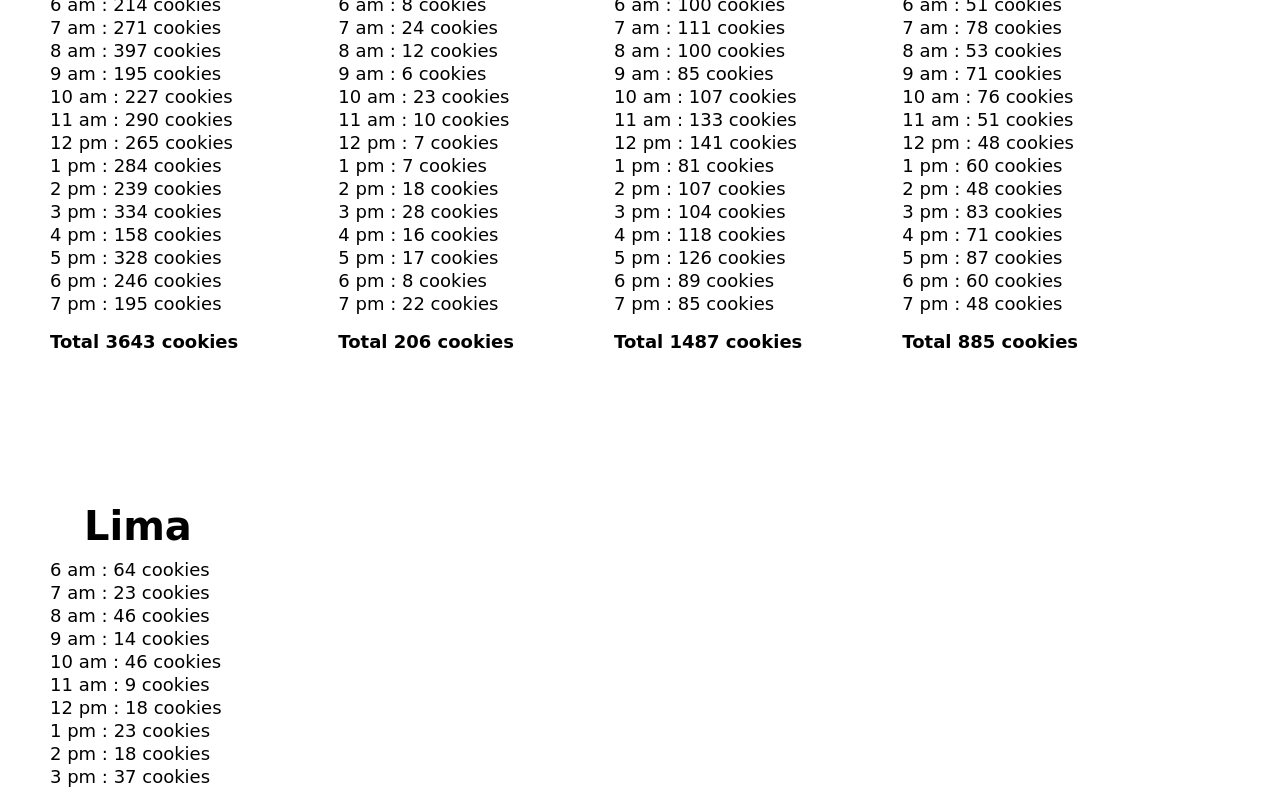
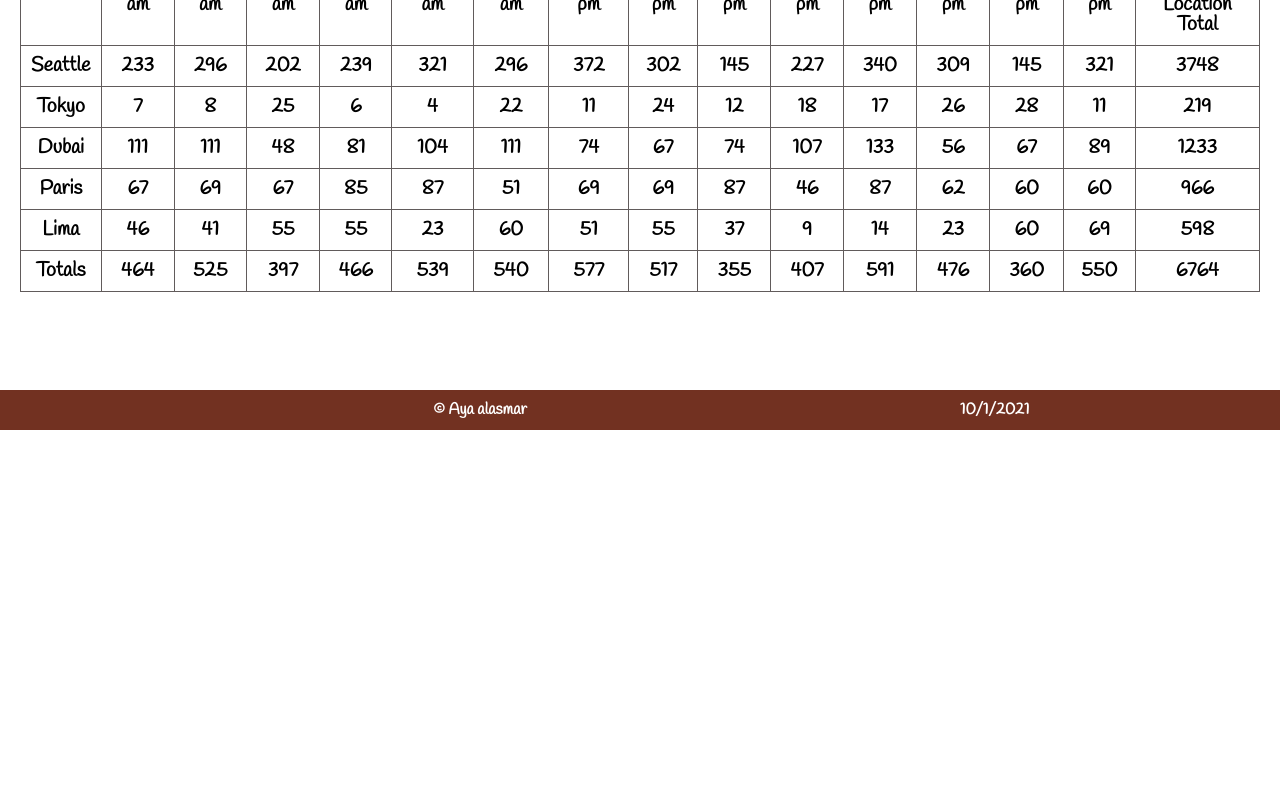
Before and after one commit to aya-alasmar/cookie-stand, a plain HTML site: page sales.html in a window 1280 px wide. Shown: the part 258-1049 px from the top of the page. After the commit the page ends 800 px from the top, so only its background shows below. Drawn offline with Linux system fonts and the light colour scheme; a web font is replaced by a local one.

Commit message:
add lab 7

```diff
--- a/css/style.css
+++ b/css/style.css
@@ -1,6 +1,6 @@
 section{
     display: inline-block;
-    margin: 40px 50px;
+    margin: 40px 45px;
     font-size: large;
     padding: 35px 0px;
 }
@@ -19,8 +19,11 @@ section li:last-child{
 
 }
 body{
-    font-family:cursive;
+    font-family: 'Balsamiq Sans', cursive;
+    font-family: 'Hachi Maru Pop', cursive;
+    font-family: 'Handlee', cursive;
     background-color: white;
+    font-weight: 900;
 }
 header{
     background-color:rgb(246 212 152);
@@ -55,20 +58,21 @@ header{
  .navlink {
     text-decoration: none;
     color: rgb(114 49 33);
-    font-size: 30px;
-    font-weight: 800;
+    font-size: 25px;
+
  }
 
 
 main {
-     justify-content: center;
+    justify-content: center;
 
 }
 .par_main , .h4_main{
-    margin: 10px 70px;
+    margin: 10px 120px;
     justify-content: center;
-    font-size: larger;
+    font-size: 25px;
     color:  rgb(114 49 33);
+    line-height: 30px;
 
 }
 .h4_main{
@@ -91,12 +95,29 @@ footer{
 }
 
 #copyright{
-    display: inline-block;
-    margin: 10px 550px;
-}
+   display: inline-block;
+   text-align: center;
+   padding-top: 10px;
+   width: 75%;
+ }
 #date{
     display: inline-block;
     float: right;
-    margin: 10px;
+    height: 30px;
+    padding-top: 10px;
+    width: 25%;
 
 }
+
+table{
+   margin: 98px 20px;
+
+
+}
+td ,th  {
+    text-align: center;
+    font-size: 20px;
+    padding: 10px;
+    border : 1px solid rgb(97, 91, 91);
+
+}
--- a/js/app.js
+++ b/js/app.js
@@ -1,213 +1,141 @@
 'use strict';
-var hours=[6,7,8,9,10,11,12,1,2,3,4,5,6,7];
+var hours=[" 6:00 am "," 7:00 am "," 8:00 am "," 9:00 am "," 10:00 am "," 11:00 am "," 12:00 pm "," 1:00 pm "," 2:00 pm "," 3:00 pm "," 4:00 pm "," 5:00 pm "," 6:00 pm "," 7:00 pm "];
 
-var Seattle	={
-    minCustPerHour :23 ,
-    maxCustPerHour  :65 ,
-    avgCookiesPerHour :6.3 ,
-    custPerHour : 0,
-    cookiesPerHour:null,
-    totalCookies:0,
-    calCustPerHour : function(){
+
+function Branch(branchName,maxCust,minCust,avgCookie) {
+    this.branchName = branchName;
+    this.maxCustPerHour = maxCust;
+    this.minCustPerHour = minCust;
+    this.avgCookiesPerHour = avgCookie;
+    this.custPerHour = [];
+    this.cookiesPerHour = [];
+    this.totalCookies = 0;
+}
+
+Branch.prototype.calCust= function (maxCustPerHour, minCustPerHour) {
+    this.custPerHour = calCustPerHour(maxCustPerHour, minCustPerHour);
+
+};
+
+Branch.prototype.calCookies = function (avgCookiesPerHour,custPerHour) {
+    this.cookiesPerHour=calCookiesPerHour(avgCookiesPerHour,custPerHour)[0];
+    this.totalCookies=calCookiesPerHour(avgCookiesPerHour,custPerHour)[1];
+
+};
+
+Branch.prototype.render= function(){
+
+    var row=document.createElement('tr');
+    table.appendChild(row);
+    var branchHead =document.createElement('th');
+    row.appendChild(branchHead);
+    branchHead.textContent=this.branchName;
+
+    for(var j=0 ; j<this.cookiesPerHour.length;j++){
+        var tableData=document.createElement('td');
+        row.appendChild(tableData);
+        tableData.textContent=this.cookiesPerHour[j];
+
+    }
+
+    var branchTotal=document.createElement('th');
+    row.appendChild(branchTotal);
+    branchTotal.textContent=this.totalCookies;
+
+}
+
+function calCustPerHour(maxCustPerHour,minCustPerHour) {
     var randNum1;
     var customerNum=new Array();
     for (var i = 0; i < hours.length; i++) {
-         randNum1= Math.floor(Math.random()*(this.maxCustPerHour-this.minCustPerHour+1)+this.minCustPerHour);
+     randNum1= Math.floor(Math.random()*(maxCustPerHour-minCustPerHour+1)+minCustPerHour);
      customerNum[i]=randNum1;
     }
-         this.custPerHour= customerNum;
-    },
-    calCookiesPerHour :function(){
+     return customerNum;
+}
+
+function footerSection(table) {
+    var totalRow = document.createElement('tr');
+    var footerCell = document.createElement('th');
+    footerCell.textContent = 'Totals';
+    totalRow.appendChild(footerCell);
+    var sum;
+    for (var i = 0; i <= hours.length; i++) {
+        var footerCell = document.createElement('th');
+        sum = 0;
+        for (var j = 0; j < locations.length; j++) {
+            if(i==hours.length){
+                sum=sum+locations[j].totalCookies;
+            }
+            else{
+                sum = sum + locations[j].cookiesPerHour[i];
+            }
+        }
+        footerCell.textContent = sum;
+        totalRow.appendChild(footerCell);
+    }
+    table.appendChild(totalRow);
+}
+
+function calCookiesPerHour(avgCookiesPerHour,custPerHour){
     var cookies=[0] ;
     var totalCookies=0;
     for (var i = 0; i < hours.length; i++) {
-            cookies[i] = Math.round(this.custPerHour[i]*this.avgCookiesPerHour);
-            totalCookies=totalCookies+cookies;
+        cookies[i] = Math.round(custPerHour[i]*avgCookiesPerHour);
+        totalCookies=totalCookies+cookies[i];
     }
-         this.cookiesPerHour=cookies;
-         this.totalCookies=totalCookies;
+    return [cookies , totalCookies];
 }
-};
-Seattle.calCustPerHour();
-Seattle.calCookiesPerHour();
+
+
+var Seattle= new Branch('Seattle',65,23,6.3);
+Seattle.calCust(65,23);
+Seattle.calCookies(6.3,Seattle.custPerHour);
+
+var Tokyo= new Branch('Tokyo',24,3,1.2);
+Tokyo.calCust(24,3);
+Tokyo.calCookies(1.2,Tokyo.custPerHour);
+
+var Dubai= new Branch('Dubai',38,11,3.7);
+Dubai.calCust(38,11);
+Dubai.calCookies(3.7,Dubai.custPerHour);
+
+var Paris= new Branch('Paris',38,20,2.3);
+Paris.calCust(38,20);
+Paris.calCookies(2.3,Paris.custPerHour);
+
+var Lima= new Branch('Lima',1.6,2,4.6);
+Lima.calCust(16,2);
+Lima.calCookies(4.6,Lima.custPerHour);
+var locations=[Seattle,Tokyo,Dubai,Paris,Lima];
+
+
+
+var body = document.getElementById("salesBody");
+var table = document.createElement('table');
+body.appendChild(table);
+var headers =document.createElement('tr');
+table.appendChild(headers);
+var headEmpty=document.createElement('th');
+headers.appendChild(headEmpty);
+headEmpty.textContent=' ';
+for(var i=0;i<hours.length;i++){
+    var headData=document.createElement('th');
+    headers.appendChild(headData);
+    headData.textContent=hours[i];
+}
+var headDataTotal=document.createElement('th');
+headers.appendChild(headDataTotal);
+headDataTotal.textContent=" Daily Location Total";
 
 
 
 
-
-var Tokyo	={
-    minCustPerHour :3 ,
-    maxCustPerHour  : 24,
-    avgCookiesPerHour :1.2 ,
-    custPerHour : 0,
-    cookiesPerHour:null,
-    totalCookies:0,
-    calCustPerHour : function(){
-        var randNum1;
-        var customerNum=new Array();
-        for (var i = 0; i < hours.length; i++) {
-         randNum1= Math.floor(Math.random()*(this.maxCustPerHour-this.minCustPerHour+1)+this.minCustPerHour);
-         customerNum[i]=randNum1;
-        }
-         this.custPerHour= customerNum;
-    },
-    calCookiesPerHour :function(){
-        var cookies=[0] ;
-        var totalCookies=0;
-        for (var i = 0; i < hours.length; i++) {
-
-            cookies[i] = Math.round(this.custPerHour[i]*this.avgCookiesPerHour);
-            totalCookies=totalCookies+cookies;
-
-        }
-         this.cookiesPerHour=cookies;
-         this.totalCookies=totalCookies;
-    }
-};
-Tokyo.calCustPerHour();
-Tokyo.calCookiesPerHour();
+Seattle.render();
+Tokyo.render();
+Dubai.render();
+Paris.render();
+Lima.render();
 
 
-
-
-var Dubai	={
-    minCustPerHour :11 ,
-    maxCustPerHour  :38 ,
-    avgCookiesPerHour :3.7 ,
-    custPerHour : 0,
-    cookiesPerHour:null,
-    totalCookies:0,
-    calCustPerHour : function(){
-        var randNum1;
-        var customerNum=new Array();
-        for (var i = 0; i < hours.length; i++) {
-         randNum1= Math.floor(Math.random()*(this.maxCustPerHour-this.minCustPerHour+1)+this.minCustPerHour);
-         customerNum[i]=randNum1;
-        }
-         this.custPerHour= customerNum;
-    },
-    calCookiesPerHour :function(){
-        var cookies=[0] ;
-        var totalCookies=0;
-        for (var i = 0; i < hours.length; i++) {
-
-            cookies[i] = Math.round(this.custPerHour[i]*this.avgCookiesPerHour);
-            totalCookies=totalCookies+cookies;
-
-        }
-         this.cookiesPerHour=cookies;
-         this.totalCookies=totalCookies;
-    }
-};
-Dubai.calCustPerHour();
-Dubai.calCookiesPerHour();
-
-
-
-
-var Paris	={
-    minCustPerHour :20 ,
-    maxCustPerHour  :38 ,
-    avgCookiesPerHour :2.3 ,
-    custPerHour : 0,
-    cookiesPerHour:null,
-    totalCookies:0,
-    calCustPerHour : function(){
-        var randNum1;
-        var customerNum=new Array();
-        for (var i = 0; i < hours.length; i++) {
-         randNum1= Math.floor(Math.random()*(this.maxCustPerHour-this.minCustPerHour+1)+this.minCustPerHour);
-         customerNum[i]=randNum1;
-        }
-         this.custPerHour= customerNum;
-    },
-    calCookiesPerHour :function(){
-        var cookies=[0] ;
-        var totalCookies=0;
-        for (var i = 0; i < hours.length; i++) {
-
-            cookies[i] = Math.round(this.custPerHour[i]*this.avgCookiesPerHour);
-            totalCookies=totalCookies+cookies;
-
-        }
-         this.cookiesPerHour=cookies;
-         this.totalCookies=totalCookies;
-    }
-};
-Paris.calCustPerHour();
-Paris.calCookiesPerHour();
-
-
-
-
-
-var Lima	={
-    minCustPerHour :2 ,
-    maxCustPerHour  :16 ,
-    avgCookiesPerHour :4.6 ,
-    custPerHour : 0,
-    cookiesPerHour:null,
-    totalCookies:0,
-    calCustPerHour : function(){
-        var randNum1;
-        var customerNum=new Array();
-        for (var i = 0; i < hours.length; i++) {
-         randNum1= Math.floor(Math.random()*(this.maxCustPerHour-this.minCustPerHour+1)+this.minCustPerHour);
-         customerNum[i]=randNum1;
-        }
-         this.custPerHour= customerNum;
-    },
-    calCookiesPerHour :function(){
-        var cookies=[0] ;
-        var totalCookies=0;
-        for (var i = 0; i < hours.length; i++) {
-            cookies[i] = Math.round(this.custPerHour[i]*this.avgCookiesPerHour);
-            totalCookies=totalCookies+cookies;
-        }
-         this.cookiesPerHour=cookies;
-         this.totalCookies=totalCookies;
-    }
-};
-Lima.calCustPerHour();
-Lima.calCookiesPerHour();
-
-var body = document.getElementById("salesBody");
-function printEachLocation(location){
-    var cookiesPerHourTemp=new Array();
-    var totalCookies=0;
-    switch(location){
-        case "Seattle" : cookiesPerHourTemp=Seattle.cookiesPerHour;break;
-        case "Tokyo" :cookiesPerHourTemp=Tokyo.cookiesPerHour;break;
-        case "Dubai" : cookiesPerHourTemp=Dubai.cookiesPerHour;break;
-        case "Paris" : cookiesPerHourTemp=Paris.cookiesPerHour;break;
-        case "Lima" : cookiesPerHourTemp=Lima.cookiesPerHour;break;
-    }
-    var sectionElement = document.createElement('section');
-    body.appendChild(sectionElement);
-    var ulElement=document.createElement('ul');
-    sectionElement.appendChild(ulElement);
-    var h3element =document.createElement('h3');
-    ulElement.appendChild(h3element);
-    h3element.textContent=location ;
-
-    for (var j=0; j<hours.length; j++){
-        var liElement =document.createElement('li');
-
-        ulElement.appendChild(liElement);
-        if(j<6){
-            liElement.textContent=hours[j]+" am : " +cookiesPerHourTemp[j] +" cookies";
-        }
-        else{
-            liElement.textContent=hours[j]+" pm : " +cookiesPerHourTemp[j] +" cookies";
-        }
-        totalCookies+=cookiesPerHourTemp[j];
-    }
-    var liTotalElement =document.createElement('li');
-    ulElement.appendChild(liTotalElement);
-    liTotalElement.textContent="Total "+ totalCookies +" cookies";
-
-}
-var locations=["Seattle","Tokyo","Dubai","Paris","Lima"];
-for(var i=0 ;i<locations.length ; i++){
-    printEachLocation(locations[i]);
-}
+footerSection(table);
--- a/sales.html
+++ b/sales.html
@@ -4,6 +4,9 @@
     <meta charset="UTF-8">
     <meta name="viewport" content="width=device-width, initial-scale=1.0">
     <title>Sales page</title>
+    <link rel="preconnect" href="https://fonts.gstatic.com">
+<link href="https://fonts.googleapis.com/css2?family=Balsamiq+Sans:ital,wght@1,700&family=Hachi+Maru+Pop&family=Handlee&display=swap" rel="stylesheet">
+
     <link rel="stylesheet" href="css/reset.css">
     <link rel="stylesheet" href="css/style.css">
 </head>
```
Also changed, not shown: index.html (+2 -0 lines). Lines whose indentation alone changed are shown as unchanged.
